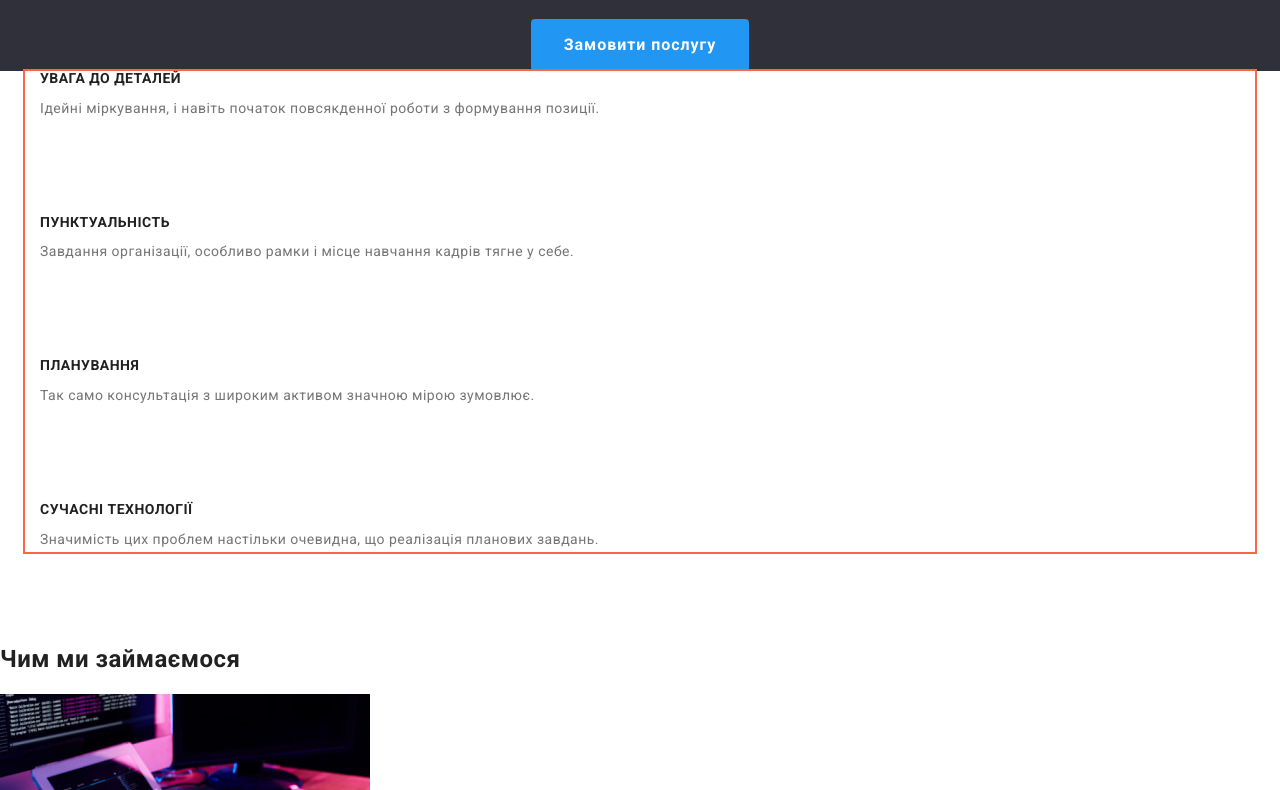
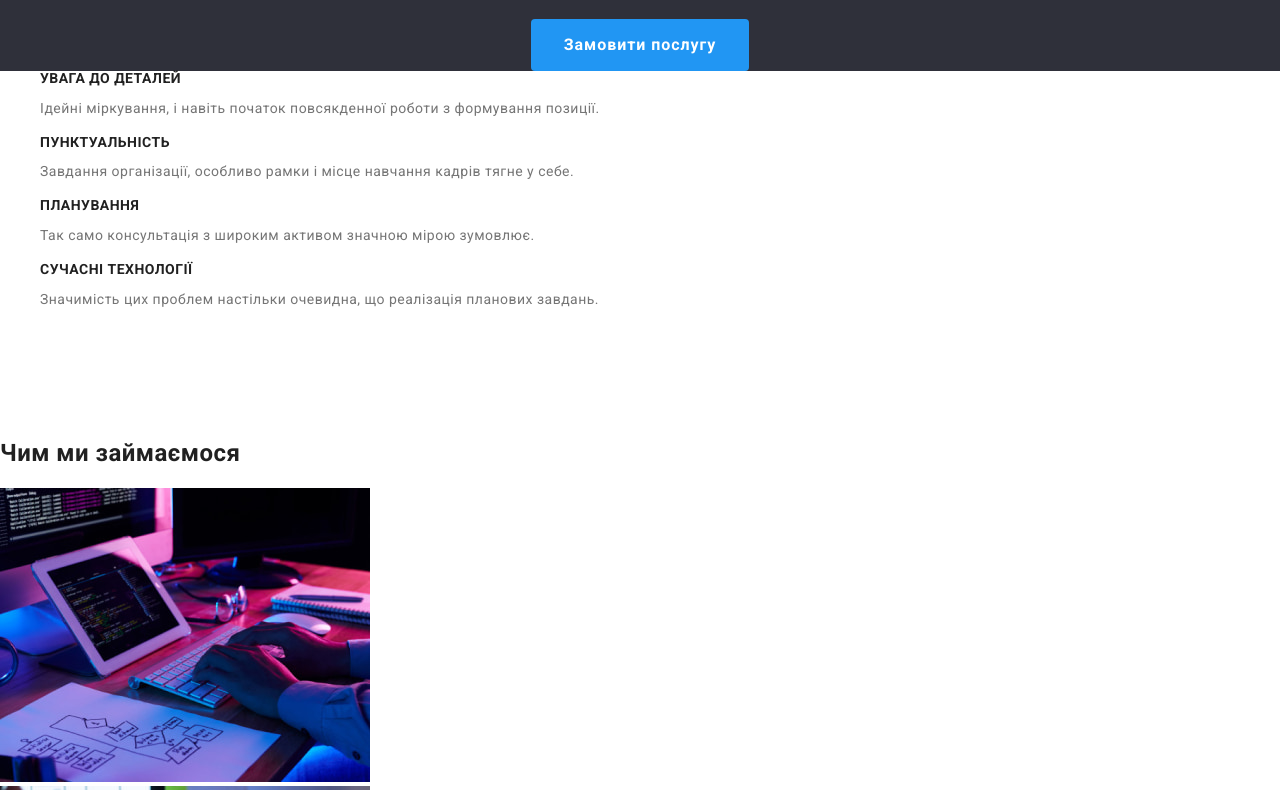
Before and after one commit to ElenaAlexk/goit-markup-hw-03, a plain HTML site: page index.html in a window 1280 px wide. Shown: the part 182-972 px from the top of the page. Drawn offline with nearby package versions, Linux system fonts and the light colour scheme.

Commit message:
Update styles.css

```diff
--- a/css/styles.css
+++ b/css/styles.css
@@ -27,7 +27,6 @@ body {
   width: 1230px;
   padding-left: 15px;
   padding-right: 15px;
-  outline: 2px solid tomato;
 }
 ul {
   padding: 0px;
@@ -145,7 +144,9 @@ ul {
 }
 
 /* Оформление section */
-
+.section {
+  padding-bottom: 94px;
+}
 .section-subtitle {
   margin-top: 0px;
   margin-bottom: 10px;
@@ -157,7 +158,7 @@ ul {
 }
 .text {
   margin-top: 0px;
-  margin-bottom: 94px;
+
   color: #757575;
   font-size: 14px;
   line-height: 1.71;
```
